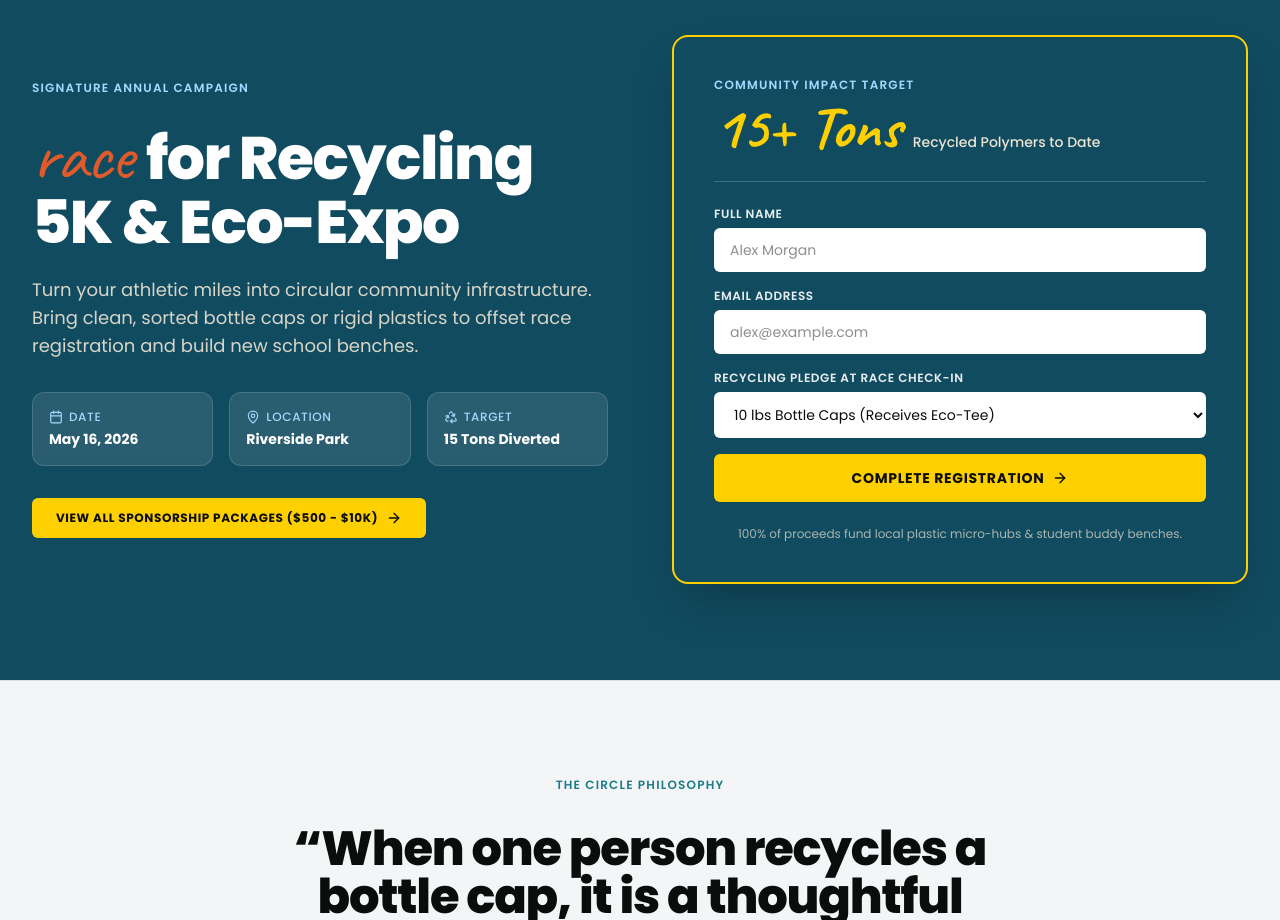
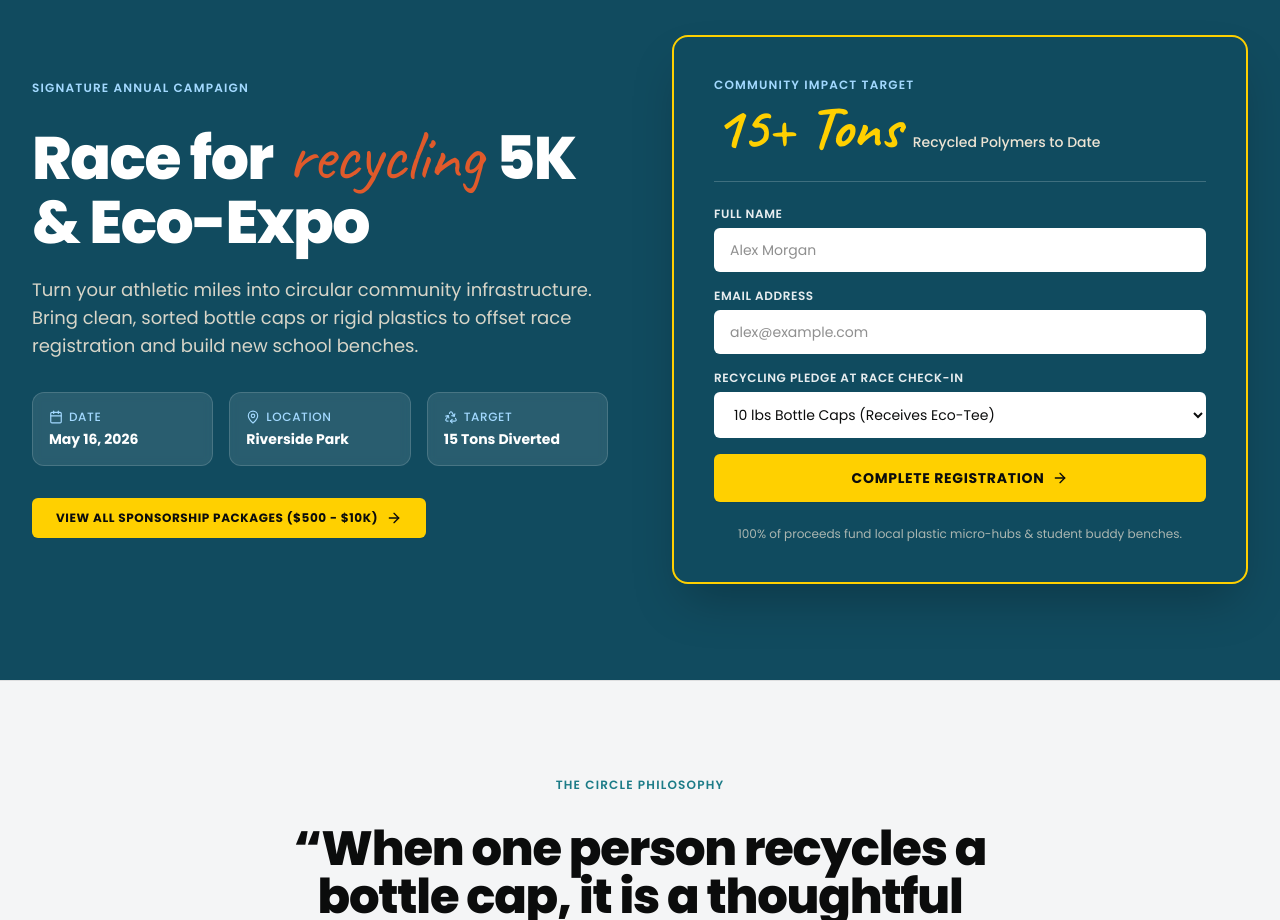
Before and after one commit to jonathan-thoms/Circle-of-changes, a Next.js app: page / in a window 1280 px wide. Shown: the part 2920-3840 px from the top of the page. Built offline with nearby package versions, Linux system fonts and the light colour scheme.

Commit message:
Update Signature Annual Campaign headline special word to recycling

```diff
--- a/src/components/sections/RaceForRecyclingCallout.tsx
+++ b/src/components/sections/RaceForRecyclingCallout.tsx
@@ -24,10 +24,11 @@ export default function RaceForRecyclingCallout() {
             </div>
 
             <h2 className="text-3xl sm:text-5xl lg:text-6xl font-extrabold font-poppins text-white tracking-tight leading-[1.15]">
-              <span className="font-script text-earth-coral font-normal text-4xl sm:text-6xl lg:text-7xl lowercase inline-block mr-1">
-                race
+              Race for{' '}
+              <span className="font-script text-earth-coral font-normal text-4xl sm:text-6xl lg:text-7xl lowercase inline-block mx-1">
+                recycling
               </span>{' '}
-              for Recycling 5K &amp; Eco-Expo
+              5K &amp; Eco-Expo
             </h2>
 
             <p className="text-base sm:text-lg text-sand-beige/90 leading-relaxed max-w-xl">
```
